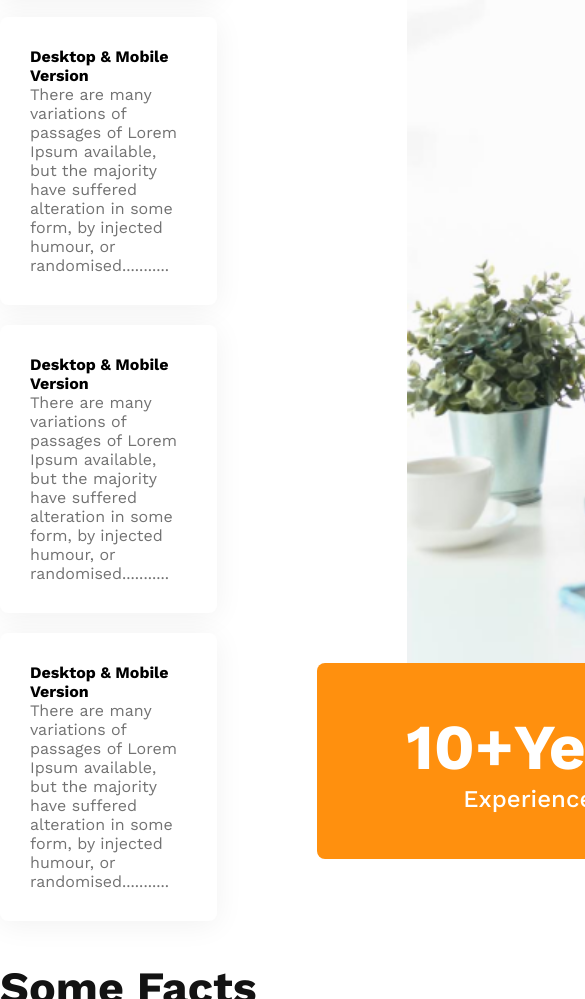
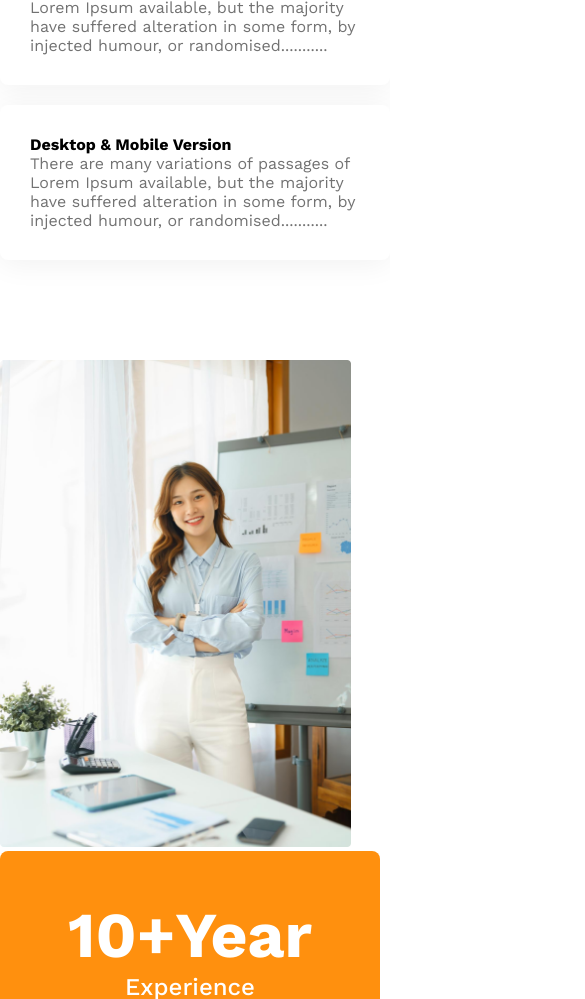
Before and after one commit to Almansur342/Architect-Website, a plain HTML site: page index.html in a window 390 px wide. Shown: the part 3494-4493 px from the top of the page, 585 px wide, since content can reach past the window. Drawn offline with nearby package versions, Linux system fonts and the light colour scheme.

Commit message:
project completed

```diff
--- a/styles/architect.css
+++ b/styles/architect.css
@@ -158,7 +158,7 @@ main {
   border-radius: 8px;
   background: #FF900E;
   color: #FFF;
-  width: 342px;
+  width: 340px;
   padding: 46px 40px;
   text-align: center;
   position: relative;
@@ -258,7 +258,8 @@ font-weight: 500;
   nav,
   .teams-container,
   .facts-card-container,
-  .sponsors-img {
+  .sponsors-img,
+  .features{
     flex-direction: column;
 
   }
@@ -269,6 +270,14 @@ font-weight: 500;
 
   .teams-img {
     grid-template-columns: 1fr;
+  }
+  .features-img img{
+    width: 90%;
+    margin-left: 0;
+  }
+  .experience{
+    position: static;
+    max-width: 300px;
   }
 
   .teams-content,
@@ -294,7 +303,8 @@ font-weight: 500;
 
   nav,
   .teams-container,
-  .sponsors-img {
+  .sponsors-img,
+  .features {
     flex-direction: column;
 
   }
```
